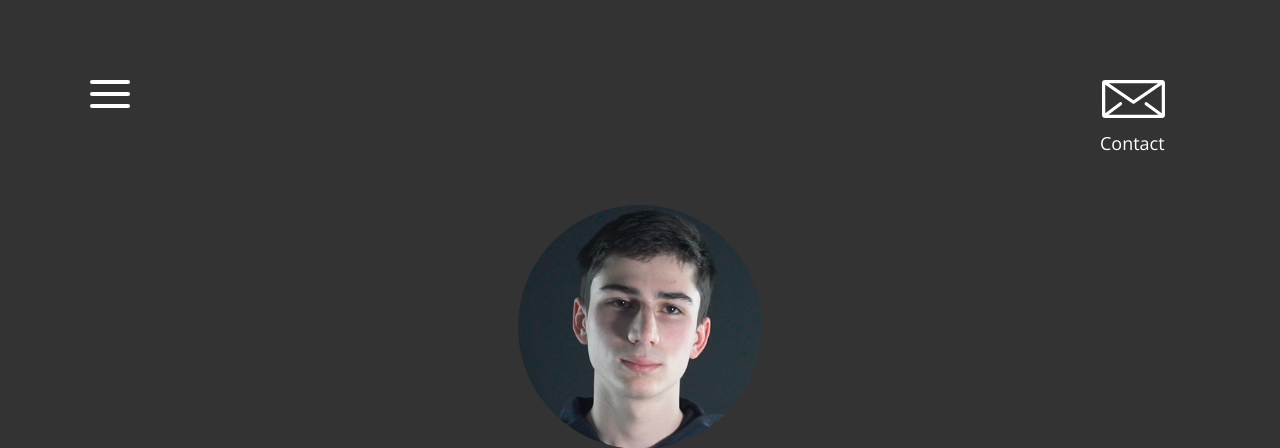
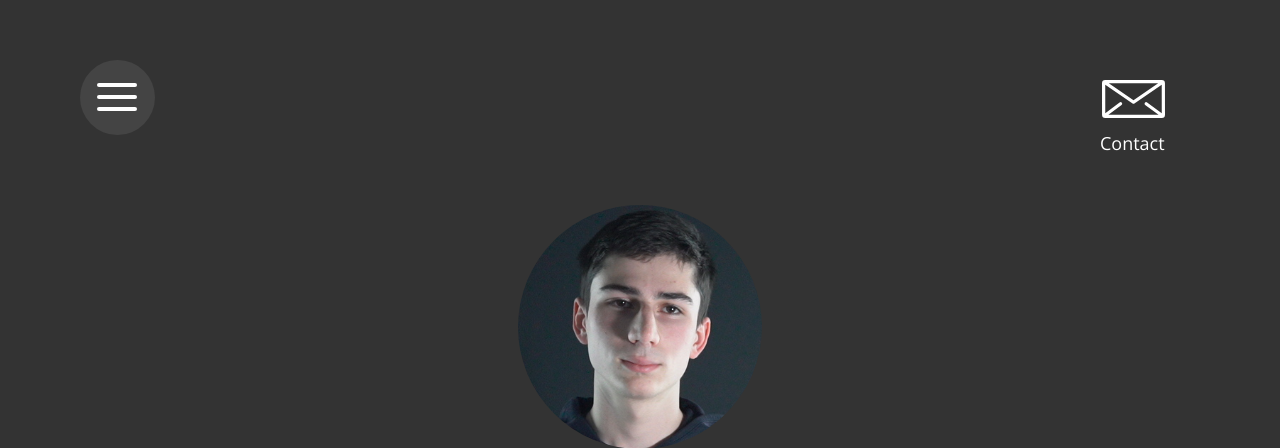
Before and after one commit to JeremDlcn/portfolioCV, a PHP site: page / in a window 1280 px wide. Shown: the top 448 px of the page. Run offline with PHP 8.4, Linux system fonts and the light colour scheme.

Commit message:
Full Page Finle

```diff
--- a/index.html
+++ b/index.html
@@ -30,7 +30,7 @@
 				<a href="contact.html"><img src="image/envelope.svg" alt="contact"></a>
 			<p class="textcontact">Contact</p>
 			</div>
-			<div class="buttonburger">
+			<div class="circle">
 				<span class="button">
 					<div class="bar"></div>
 					<div class="bar"></div>
@@ -178,16 +178,6 @@
 					</a>
 			</div>
 		</section>
-		<script type="text/javascript">
-			function open(){
-					var elementArray = document.querySelectorAll('.menu');
-						for (var i = 0; i < elementArray.length; i++) {
-							elementArray[i].classList.toggle('see');
-					}
-			}
-			document.querySelector('.button').addEventListener('click', open);
-			document.querySelector('.arrow').addEventListener('click', open);
-			document.querySelector('ul').addEventListener('click', open);
-		</script>
+		<script type="text/javascript" src="main.js"></script>
 	</body>
 </html>
--- /dev/null
+++ b/main.js
@@ -0,0 +1,11 @@
+	function open(){
+					document.querySelector('.menu').classList.toggle('on');
+					document.querySelector('.circle').classList.toggle('on');
+					var elementArray = document.querySelectorAll('.bar');
+						for (var i = 0; i < elementArray.length; i++) {
+							elementArray[i].classList.toggle('erase');
+					}
+			}
+			document.querySelector('.button').addEventListener('click', open);
+			document.querySelector('.arrow').addEventListener('click', open);
+			document.querySelector('ul').addEventListener('click', open);
--- a/style.css
+++ b/style.css
@@ -44,27 +44,35 @@ header{
 .menu{
 	display: none;
 	position: fixed;
-	z-index: 9;
+	z-index: 101;
 	font-size: 32px;
 	width: 100%;
 	height: 100%;
 }
 
-.menu.see {
+.menu.on {
 	display: block;
-	background-color: #383838;
-}
-.circle {
-
+	transition: 1.5s 0s ease-in-out;
 }
 
-.circle.visible {
-
+.circle {
+	position: absolute;
+    z-index: 100;
+    width: 75px;
+    height: 75px;
+    margin-top: 60px;
+	margin-left: 80px;
+    border-radius: 50% 50% 50% 50%;
+    transition: .5s ease-in-out;
+    box-shadow: 0 0 0 0 #444444, 0 0 0 0 #444444;
+    background-color: #444444; /* Fond cercle toujours actif(sous icon menu)*/
 }
 
-ul.visible {
+.circle.on {
+	box-shadow: 0 0 0 100vw #444444, 0 0 0 100vh #444444; /* le fond qui s'étend*/
+    border-radius: 0; /* La forme finale du fond du menu*/
+}
 
-}
 
 ul {
 	list-style-type: none;
@@ -84,7 +92,7 @@ ul a:hover {
 }
 
 .arrow {
-	margin: 78px 0 0 90px;
+	margin: 78px 0 0 100px;
 }
 
 .arrow img {
@@ -96,14 +104,18 @@ ul a:hover {
 	width: 40px;
 	height: 4px;
 	margin-bottom: 8px;
+	margin-left: 17px;
 	border-radius: 30px;
 }
-.buttonburger {
-	padding-top: 80px;
-	padding-left: 90px;
-	width: 40px;
-	height: 31px;
+
+.bar:first-child {
+	margin-top: 23px;
 }
+
+.bar.erase{
+	display: none
+}
+
 .button{
 	cursor: pointer;
 }
```
